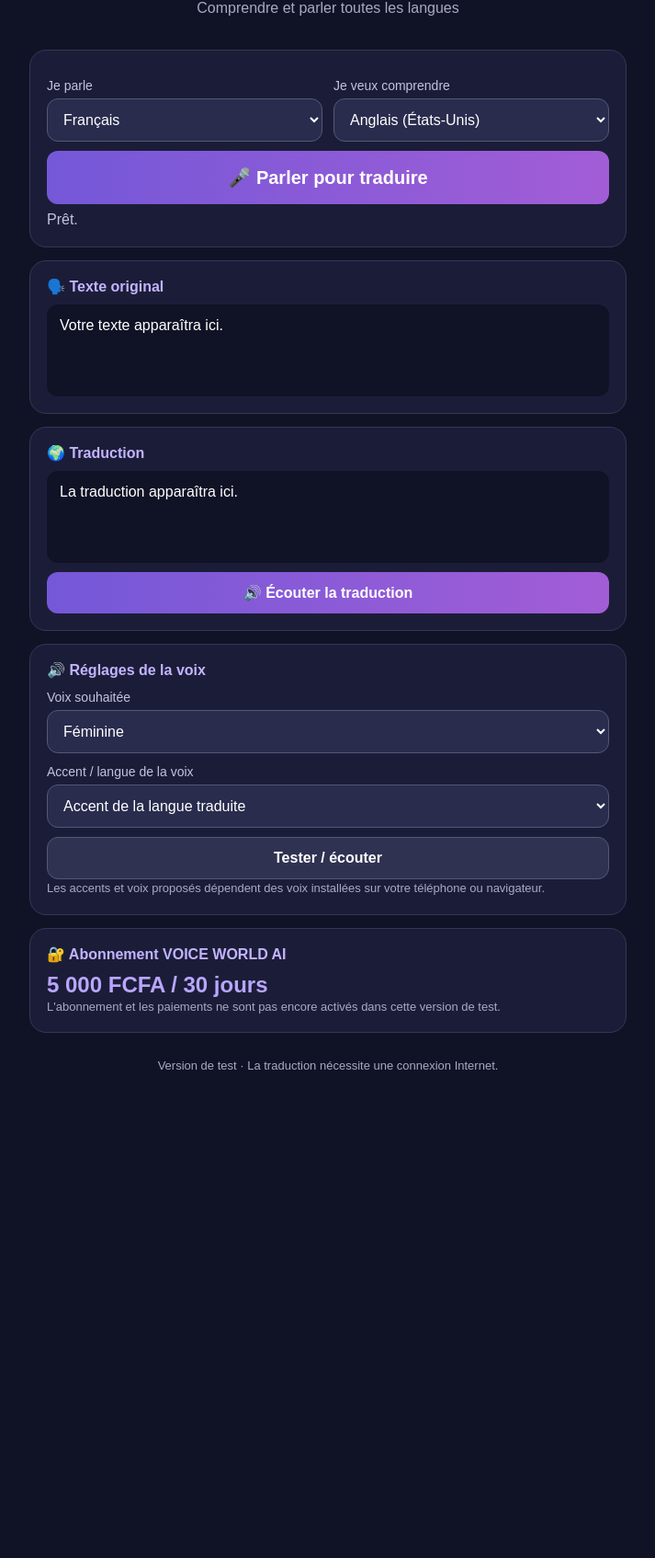
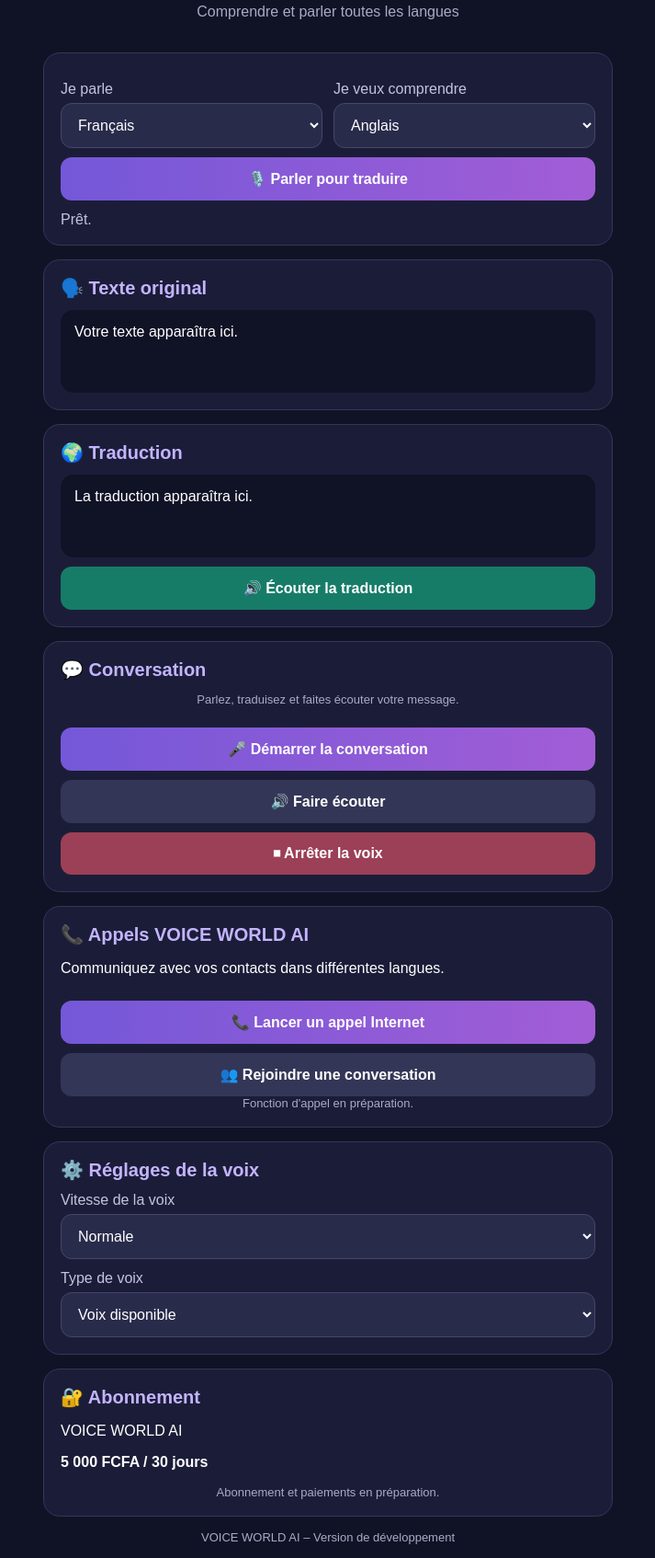
Before and after one commit to charleszohourou3-hub/VOICE-WORLD-AI, a plain HTML site: page index.html in a window 1280 px wide. Shown: the part 73-1767 px from the top of the page at 92% size, without its empty margins (283-996 px from the left). Before the commit the page ends 1272 px from the top, so only its background shows below. Drawn offline with Linux system fonts and the light colour scheme.

Commit message:
Update index.html

```diff
--- a/index.html
+++ b/index.html
@@ -1,47 +1,220 @@
+
 <!DOCTYPE html>
 <html lang="fr">
 <head>
-<meta charset="UTF-8"><meta name="viewport" content="width=device-width,initial-scale=1.0">
+<meta charset="UTF-8">
+<meta name="viewport" content="width=device-width, initial-scale=1.0">
 <title>VOICE WORLD AI</title>
 <style>
-*{box-sizing:border-box}body{margin:0;background:#101326;color:#fff;font-family:Arial,sans-serif;padding:18px}
-.wrap{max-width:650px;margin:auto}.header{text-align:center;padding:12px 0 22px}.logo{font-size:30px;font-weight:800;color:#b9a6ff;letter-spacing:1px}.sub{color:#aaa9c4;margin-top:8px}
-.panel{background:#1b1d38;border:1px solid #343657;border-radius:18px;padding:18px;margin:14px 0}
-label{display:block;font-size:14px;color:#c5c3df;margin:12px 0 6px}select,button{width:100%;border-radius:12px;padding:13px;background:#292c4d;color:#fff;border:1px solid #555779;font-size:16px}
-.row{display:grid;grid-template-columns:1fr 1fr;gap:12px}.title{font-weight:700;color:#c3b4ff;margin-bottom:10px}.textbox{min-height:100px;background:#101326;border-radius:12px;padding:14px;color:#fff;white-space:pre-wrap;word-break:break-word}
-button{cursor:pointer;margin-top:10px;background:linear-gradient(90deg,#7458d8,#a25dd6);border:none;font-weight:bold}.secondary{background:#303252;border:1px solid #555779}.mic{font-size:20px;padding:17px}.small{color:#aaa9c4;font-size:13px;line-height:1.5}.price{font-size:24px;color:#b9a6ff;font-weight:bold}.status{color:#c5c3df;margin-top:8px;min-height:20px}
+*{box-sizing:border-box}
+body{margin:0;background:#101326;color:#fff;font-family:Arial,sans-serif}
+.wrap{max-width:650px;margin:auto;padding:15px}
+header{text-align:center;padding:20px 5px}
+.logo{font-size:27px;font-weight:bold;color:#b6a1ff}
+.sub{color:#aaaac5;margin-top:10px}
+.panel{background:#1b1d38;border:1px solid #343657;border-radius:18px;padding:18px;margin:15px 0}
+label{display:block;color:#c5c3df;margin:12px 0 6px}
+select,button{width:100%;padding:14px;border-radius:12px;font-size:16px}
+select{background:#292b4b;color:white;border:1px solid #45466a}
+button{border:none;color:white;background:linear-gradient(90deg,#7458d8,#a25dd6);font-weight:bold;margin-top:10px;cursor:pointer}
+button.secondary{background:#343657}
+button.green{background:#167c68}
+button.red{background:#9b4056}
+.row{display:grid;grid-template-columns:1fr 1fr;gap:12px}
+.title{font-size:20px;color:#c3b4ff;font-weight:bold;margin-bottom:12px}
+.box{background:#101326;padding:15px;border-radius:14px;min-height:90px;white-space:pre-wrap;overflow-wrap:anywhere}
+.status{color:#c5c3df;margin-top:12px}
+.small{font-size:13px;color:#aaaac5;text-align:center}
 </style>
 </head>
-<body><div class="wrap">
-<div class="header"><div class="logo">🌐 VOICE WORLD AI</div><div class="sub">Comprendre et parler toutes les langues</div></div>
-<div class="panel"><div class="row">
-<div><label for="sourceLanguage">Je parle</label><select id="sourceLanguage"><option value="fr-FR">Français</option><option value="en-US">Anglais (États-Unis)</option><option value="en-GB">Anglais (Royaume-Uni)</option><option value="es-ES">Espagnol</option><option value="pt-PT">Portugais</option><option value="de-DE">Allemand</option><option value="it-IT">Italien</option><option value="ar-SA">Arabe</option><option value="zh-CN">Chinois</option><option value="hi-IN">Hindi</option><option value="ru-RU">Russe</option><option value="ja-JP">Japonais</option><option value="ko-KR">Coréen</option><option value="nl-NL">Néerlandais</option><option value="tr-TR">Turc</option></select></div>
-<div><label for="language">Je veux comprendre</label><select id="language"><option value="en-US">Anglais (États-Unis)</option><option value="fr-FR">Français</option><option value="en-GB">Anglais (Royaume-Uni)</option><option value="es-ES">Espagnol</option><option value="pt-PT">Portugais</option><option value="de-DE">Allemand</option><option value="it-IT">Italien</option><option value="ar-SA">Arabe</option><option value="zh-CN">Chinois</option><option value="hi-IN">Hindi</option><option value="ru-RU">Russe</option><option value="ja-JP">Japonais</option><option value="ko-KR">Coréen</option><option value="nl-NL">Néerlandais</option><option value="tr-TR">Turc</option></select></div></div>
-<button id="listenButton" class="mic" onclick="startRecognition()">🎤 Parler pour traduire</button><div id="status" class="status">Prêt.</div></div>
-<div class="panel"><div class="title">🗣️ Texte original</div><div id="original" class="textbox">Votre texte apparaîtra ici.</div></div>
-<div class="panel"><div class="title">🌍 Traduction</div><div id="translated" class="textbox">La traduction apparaîtra ici.</div><button onclick="speak()">🔊 Écouter la traduction</button></div>
-<div class="panel"><div class="title">🔊 Réglages de la voix</div><label for="voiceGender">Voix souhaitée</label><select id="voiceGender"><option value="female">Féminine</option><option value="male">Masculine</option></select><label for="voiceAccent">Accent / langue de la voix</label><select id="voiceAccent"><option value="">Accent de la langue traduite</option><option value="en-US">Anglais américain</option><option value="en-GB">Anglais britannique</option><option value="en-AU">Anglais australien</option><option value="fr-FR">Français</option><option value="fr-CA">Français canadien</option><option value="es-ES">Espagnol</option><option value="pt-BR">Portugais brésilien</option><option value="de-DE">Allemand</option><option value="it-IT">Italien</option></select><button class="secondary" onclick="speak()">Tester / écouter</button><div class="small">Les accents et voix proposés dépendent des voix installées sur votre téléphone ou navigateur.</div></div>
-<div class="panel"><div class="title">🔐 Abonnement VOICE WORLD AI</div><div class="price">5 000 FCFA / 30 jours</div><div class="small">L'abonnement et les paiements ne sont pas encore activés dans cette version de test.</div></div>
-<div class="small" style="text-align:center;padding:12px">Version de test · La traduction nécessite une connexion Internet.</div>
+<body>
+<div class="wrap">
+
+<header>
+<div class="logo">🌐 VOICE WORLD AI</div>
+<div class="sub">Comprendre et parler toutes les langues</div>
+</header>
+
+<div class="panel">
+<div class="row">
+<div>
+<label>Je parle</label>
+<select id="source">
+<option value="fr">Français</option>
+<option value="en">Anglais</option>
+<option value="es">Espagnol</option>
+<option value="de">Allemand</option>
+<option value="it">Italien</option>
+<option value="pt">Portugais</option>
+<option value="ar">Arabe</option>
+<option value="zh">Chinois</option>
+<option value="hi">Hindi</option>
+<option value="ru">Russe</option>
+<option value="ja">Japonais</option>
+<option value="ko">Coréen</option>
+<option value="sw">Swahili</option>
+</select>
 </div>
+<div>
+<label>Je veux comprendre</label>
+<select id="target">
+<option value="en">Anglais</option>
+<option value="fr">Français</option>
+<option value="es">Espagnol</option>
+<option value="de">Allemand</option>
+<option value="it">Italien</option>
+<option value="pt">Portugais</option>
+<option value="ar">Arabe</option>
+<option value="zh">Chinois</option>
+<option value="hi">Hindi</option>
+<option value="ru">Russe</option>
+<option value="ja">Japonais</option>
+<option value="ko">Coréen</option>
+<option value="sw">Swahili</option>
+</select>
+</div>
+</div>
+
+<button onclick="startRecognition()">🎙️ Parler pour traduire</button>
+<div id="status" class="status">Prêt.</div>
+</div>
+
+<div class="panel">
+<div class="title">🗣️ Texte original</div>
+<div id="original" class="box">Votre texte apparaîtra ici.</div>
+</div>
+
+<div class="panel">
+<div class="title">🌍 Traduction</div>
+<div id="translated" class="box">La traduction apparaîtra ici.</div>
+<button class="green" onclick="speak()">🔊 Écouter la traduction</button>
+</div>
+
+<div class="panel">
+<div class="title">💬 Conversation</div>
+<p class="small">Parlez, traduisez et faites écouter votre message.</p>
+<button onclick="startRecognition()">🎤 Démarrer la conversation</button>
+<button class="secondary" onclick="speak()">🔊 Faire écouter</button>
+<button class="red" onclick="stopSpeech()">⏹ Arrêter la voix</button>
+</div>
+
+<div class="panel">
+<div class="title">📞 Appels VOICE WORLD AI</div>
+<p>Communiquez avec vos contacts dans différentes langues.</p>
+<button onclick="callDemo()">📞 Lancer un appel Internet</button>
+<button class="secondary" onclick="callDemo()">👥 Rejoindre une conversation</button>
+<div class="small">Fonction d'appel en préparation.</div>
+</div>
+
+<div class="panel">
+<div class="title">⚙️ Réglages de la voix</div>
+<label>Vitesse de la voix</label>
+<select id="speed">
+<option value="0.8">Lente</option>
+<option value="1" selected>Normale</option>
+<option value="1.2">Rapide</option>
+</select>
+<label>Type de voix</label>
+<select id="gender">
+<option value="any">Voix disponible</option>
+<option value="female">Voix féminine (si disponible)</option>
+<option value="male">Voix masculine (si disponible)</option>
+</select>
+</div>
+
+<div class="panel">
+<div class="title">🔐 Abonnement</div>
+<p>VOICE WORLD AI</p>
+<p><strong>5 000 FCFA / 30 jours</strong></p>
+<div class="small">Abonnement et paiements en préparation.</div>
+</div>
+
+<div class="small">VOICE WORLD AI – Version de développement</div>
+</div>
+
 <script>
-const SpeechRecognitionAPI=window.SpeechRecognition||window.webkitSpeechRecognition;
+const SpeechAPI=window.SpeechRecognition||window.webkitSpeechRecognition;
 let recognition;
-function setStatus(t){document.getElementById('status').textContent=t;}
+
+function setStatus(t){
+document.getElementById("status").textContent=t;
+}
+
 function startRecognition(){
- if(!SpeechRecognitionAPI){alert('La reconnaissance vocale n’est pas disponible dans ce navigateur. Ouvre cette page dans Chrome.');return;}
- recognition=new SpeechRecognitionAPI();recognition.lang=document.getElementById('sourceLanguage').value;recognition.interimResults=false;recognition.maxAlternatives=1;
- recognition.onstart=()=>setStatus('🎙️ Écoute en cours…');recognition.onerror=e=>setStatus('Erreur vocale : '+e.error);recognition.onend=()=>{if(document.getElementById('status').textContent==='🎙️ Écoute en cours…')setStatus('Écoute terminée.');};
- recognition.onresult=e=>{const words=e.results[0][0].transcript;document.getElementById('original').textContent=words;translateText(words);};
- try{recognition.start();}catch(e){setStatus('Veuillez réessayer.');}
+if(!SpeechAPI){
+alert("La reconnaissance vocale n'est pas disponible dans ce navigateur.");
+return;
 }
+recognition=new SpeechAPI();
+recognition.lang=document.getElementById("source").value;
+recognition.interimResults=false;
+recognition.onstart=()=>setStatus("🎙️ Écoute en cours...");
+recognition.onerror=()=>setStatus("Erreur. Veuillez réessayer.");
+recognition.onend=()=>setStatus("Écoute terminée.");
+recognition.onresult=e=>{
+const words=e.results[0][0].transcript;
+document.getElementById("original").textContent=words;
+translateText(words);
+};
+try{recognition.start();}
+catch(e){setStatus("Veuillez réessayer.");}
+}
+
 async function translateText(text){
- const source=document.getElementById('sourceLanguage').value.split('-')[0];const target=document.getElementById('language').value.split('-')[0];const output=document.getElementById('translated');output.textContent='Traduction en cours…';setStatus('Traduction…');
- if(source===target){output.textContent=text;setStatus('Terminé.');return;}
- try{const params=new URLSearchParams({q:text,langpair:source+'|'+target});const response=await fetch('https://api.mymemory.translated.net/get?'+params);const data=await response.json();if(data.responseStatus!==200)throw new Error('Unavailable');output.textContent=data.responseData.translatedText;setStatus('Traduction terminée.');}
- catch(err){output.textContent='Erreur de traduction. Réessaie.';setStatus('Traduction indisponible.');}
+const source=document.getElementById("source").value;
+const target=document.getElementById("target").value;
+if(source===target){
+document.getElementById("translated").textContent=text;
+return;
 }
-function speak(){const text=document.getElementById('translated').textContent;if(!text||text==='La traduction apparaîtra ici.'||text==='Traduction en cours…'||text==='Erreur de traduction. Réessaie.'){alert('Aucune traduction à écouter.');return;}
- const msg=new SpeechSynthesisUtterance(text);let accent=document.getElementById('voiceAccent').value||document.getElementById('language').value;msg.lang=accent;const gender=document.getElementById('voiceGender').value;const voices=speechSynthesis.getVoices();const matches=voices.filter(v=>v.lang.toLowerCase().startsWith(accent.split('-')[0].toLowerCase()));const selected=matches.find(v=>gender==='female'?/female|woman|femme|zira|samantha|victoria|google.*female/i.test(v.name):/male|man|homme|david|daniel|thomas/i.test(v.name));if(selected)msg.voice=selected;speechSynthesis.cancel();speechSynthesis.speak(msg);}
-if('speechSynthesis' in window){speechSynthesis.onvoiceschanged=()=>speechSynthesis.getVoices();speechSynthesis.getVoices();}
-</script></body></html>
+setStatus("Traduction en cours...");
+try{
+const url="https://api.mymemory.translated.net/get?q="+encodeURIComponent(text)+"&langpair="+source+"|"+target;
+const response=await fetch(url);
+const data=await response.json();
+if(data.responseData){
+document.getElementById("translated").textContent=data.responseData.translatedText;
+setStatus("Traduction terminée.");
+}else{
+setStatus("Traduction indisponible.");
+}
+}catch(e){
+setStatus("Erreur de traduction. Réessayez.");
+}
+}
+
+function speak(){
+const text=document.getElementById("translated").textContent;
+if(!text||text==="La traduction apparaîtra ici."){
+alert("Aucune traduction à écouter.");
+return;
+}
+stopSpeech();
+const msg=new SpeechSynthesisUtterance(text);
+msg.lang=document.getElementById("target").value;
+msg.rate=Number(document.getElementById("speed").value);
+const gender=document.getElementById("gender").value;
+const voices=speechSynthesis.getVoices();
+const matching=voices.filter(v=>v.lang.toLowerCase().startsWith(msg.lang.toLowerCase()));
+if(gender==="female"){
+const v=matching.find(v=>/female|woman|zira|samantha|susan/i.test(v.name));
+if(v)msg.voice=v;
+}
+if(gender==="male"){
+const v=matching.find(v=>/male|man|david|daniel|alex/i.test(v.name));
+if(v)msg.voice=v;
+}
+if(!msg.voice&&matching.length)msg.voice=matching[0];
+speechSynthesis.speak(msg);
+}
+
+function stopSpeech(){
+speechSynthesis.cancel();
+}
+
+function callDemo(){
+alert("Les appels Internet traduits seront activés après la mise en place du serveur de communication et des comptes utilisateurs.");
+}
+</script>
+</body>
+</html>
```
